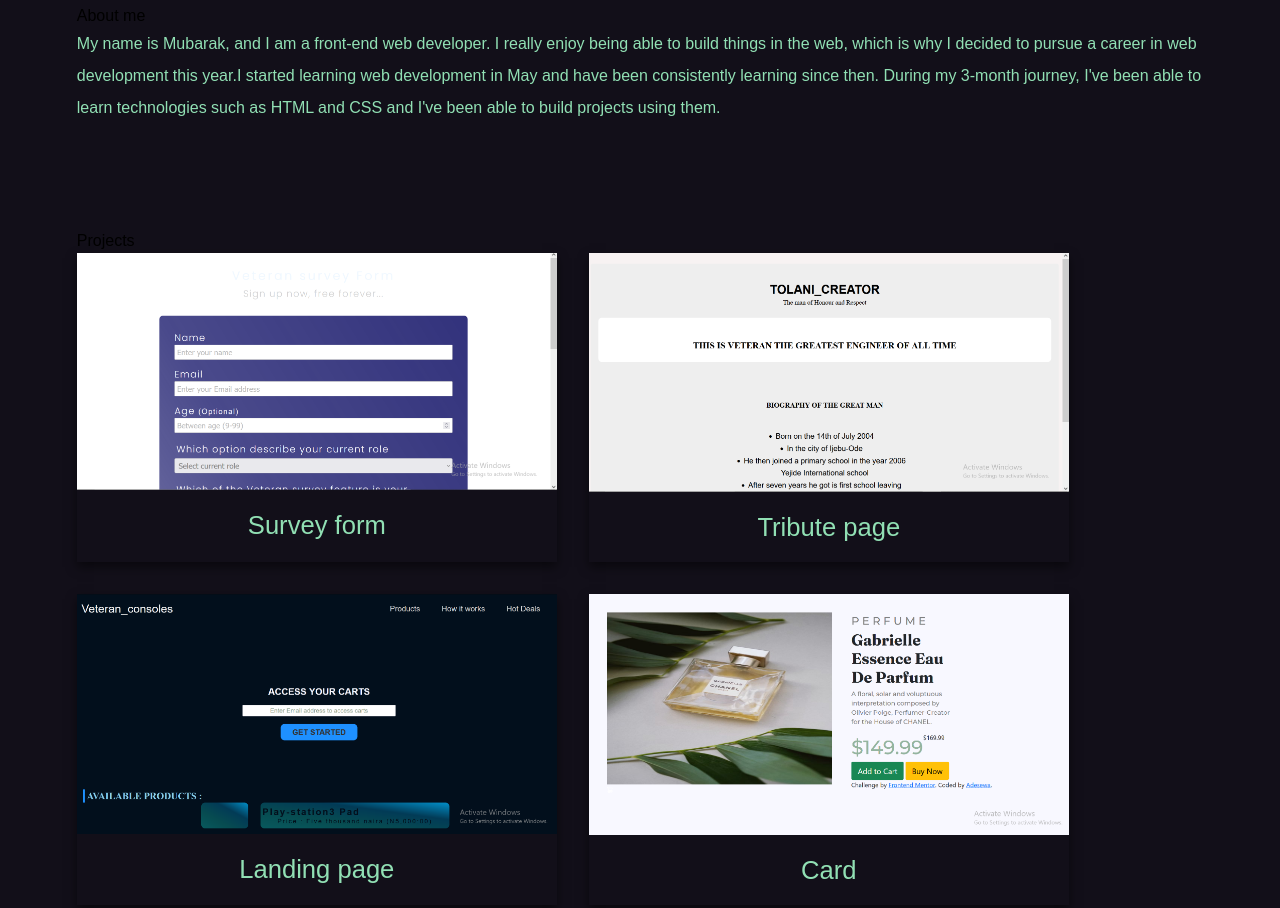
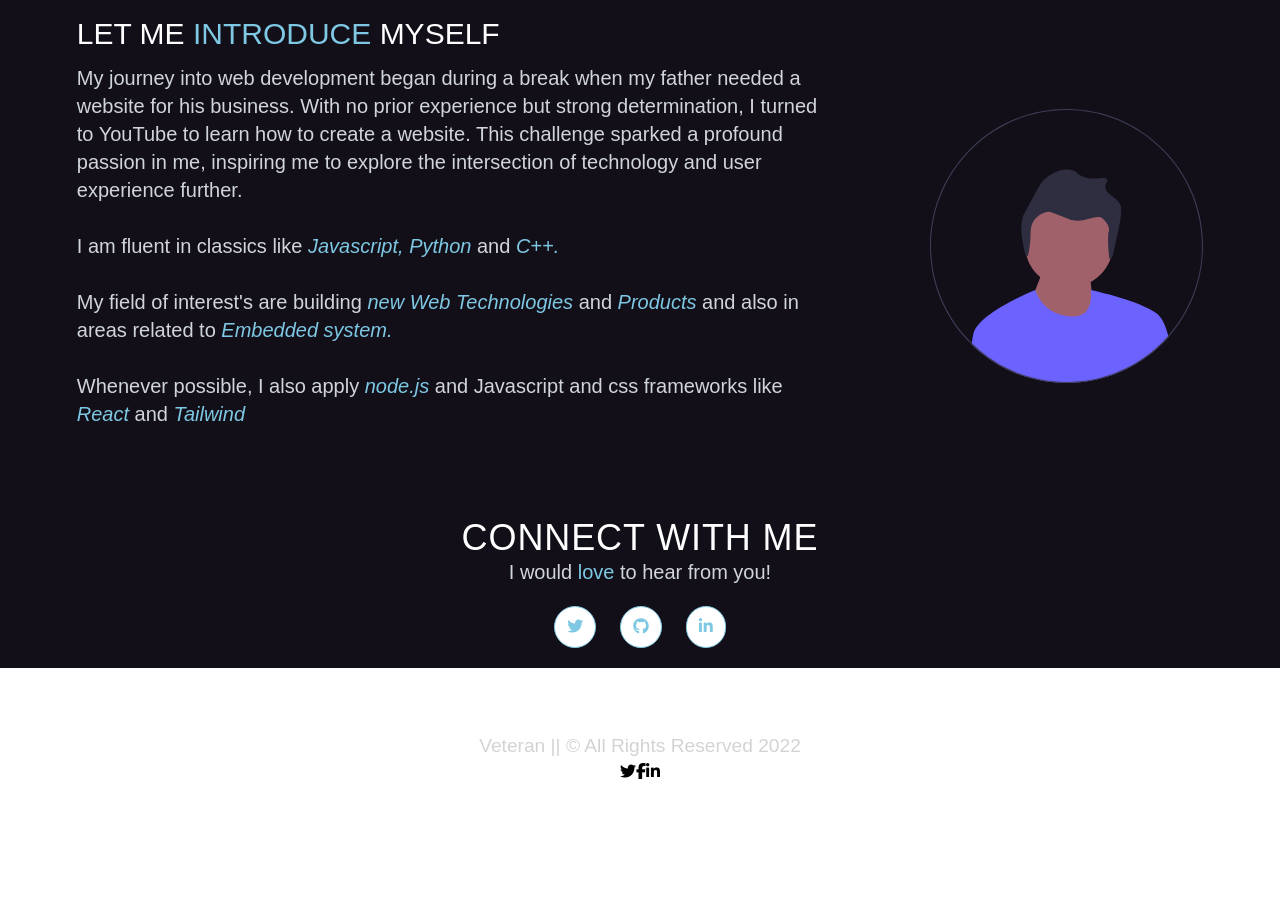
Before and after one commit to Veteranalpha/portfolio, a website: page index.html in a window 1280 px wide. Shown: the part 860-1768 px from the top of the page. After the commit the page ends 1644 px from the top, so only its background shows below. Drawn offline with Linux system fonts and the light colour scheme.

Commit message:
Working tree

```diff
--- a/index.html
+++ b/index.html
@@ -65,64 +65,38 @@
         </div>
       </section>
 
-      <section id="About">
-        <h2>About me</h2>
-        <div class="about">
-          <div class="text-about">
-       My name is Mubarak, and I am a front-end web developer. I really enjoy being able to build things
-       in the web, which is why I decided to pursue a career in web development this year.I started learning
-       web development in May and have been consistently learning since then. During my 3-month journey,
-        I've been able to learn technologies such as <a href="" class="text-links">HTML and CSS</a> and
-        I've been able to <a class="text-links"href="#projects">build projects</a> using them.
+      <section id="About" class="container text-white w-full">
+
+        <h2 class="text-3xl leading-loose tracking-normal text-center md:text-start text-white  ">LET ME <span class="text-babyblue">INTRODUCE</span> MYSELF</h2>
+        <div class="grid grid-cols-1 md:grid-cols-3 gap-4">
+          <div class=" w-full flex justify-center items-center md:justify-end">
+            <img src="assets\avater.svg" alt="" srcset="" class="md:w-3/4 w-1/2">
           </div>
-          <div class="image-about">
-
+          <div class="font-light  text-gray-300 text-xl col-span-2 md:order-first">
+            My journey into web development began during a break when my father needed a website for his business. With no prior experience but strong determination, I turned to YouTube to learn how to create a website. This challenge sparked a profound passion in me, inspiring me to explore the intersection of technology and user experience further. <br> <br>
+            I am fluent in classics like <span class="text-babyblue italic">Javascript, Python</span> and <span class="text-babyblue italic">C++.</span>
+            <br><br>
+            My field of interest's are building <span class="text-babyblue italic"> new Web Technologies</span> and <span class="text-babyblue italic">Products</span> and also in areas related to <span  class="text-babyblue italic">Embedded system.</span>
+            <br> <br>
+            Whenever possible, I also apply <span class="text-babyblue italic">node.js</span> and Javascript and css frameworks like  <span class="text-babyblue italic">React</span> and <span class="text-babyblue italic">Tailwind </span>
           </div>
         </div>
 
       </section>
-        <section id="projects">
-            <h2>Projects</h2>
-           <div class="project-tile">
-                <a class="pro pro1"href="#">
-                    <img class="pro-img" src="pro1.png" alt="survey-img">
-                    <p class="pro-name">
-                      <span class="code">&#60;</span>
-                      Survey form
-                      <span class="code">/></span>
-                    </p>
-                </a>
+      <section class="container text-white text-center">
+        <h1 class="md:text-4xl font-normal tracking-wide text-2xl">CONNECT WITH ME</h1>
+        <p class="text-xl text-gray-300">I would <span class="text-babyblue">love</span> to hear from you!</p>
+        <ul class="mx-auto flex py-5 justify-center items-center space-x-6">
+          <li class="py-2 px-3 border-babyblue rounded-full border bg-white"><i class="fa-brands fa-twitter" style="color: #7ec8e3;"></i></li>
+          <li class="py-2 px-3 border-babyblue rounded-full border bg-white"><i class="fa-brands fa-github" style="color: #7ec8e3;"></i></li>
+          <li class="py-2 px-3 border-babyblue rounded-full border bg-white"><i class="fa-brands fa-linkedin-in" style="color: #7ec8e3;"></i></li>
 
-                <a href="#">
-                    <img class="pro-img" src="pro2.png" alt="">
-                    <p class="pro-name">
-                      <span class="code">&#60;</span>
-                      Tribute page
-                      <span class="code">/></span>
-                    </p>
-                </a>
 
-                <a href="#">
-                    <img class="pro-img" src="pro3.png" alt="">
-                    <p class="pro-name">
-                      <span class="code">&#60;</span>
-                      Landing page
-                      <span class="code">/></span>
-                    </p>
-                </a>
+        </ul>
 
-                <a href="#">
-                    <img class="pro-img" src="pro4.png" alt="">
-                    <p>
-                      <span class="code">&#60;</span>
-                      Card
-                      <span class="code">/></span>
-                    </p>
-                </a>
-           </div>
-        </section>
+      </section>
+    </main>
 
-    </main>
     <footer>
       <p>
         Veteran || &copy; All Rights Reserved 2022
--- a/src/input.css
+++ b/src/input.css
@@ -151,11 +151,12 @@ input{
 
 #About{
     padding:5vw 6vw 7vw 6vw;
+    font-family: 'Poppins', sans-serif;
 }
-.text-about{
+/* .text-about{
     line-height: 2;
     color: #91e0b4;
-}
+} */
 .text-links{
     color:#91e0b4
 }
```
Also changed, not shown: assets/avater.svg (added), src/output.css.
